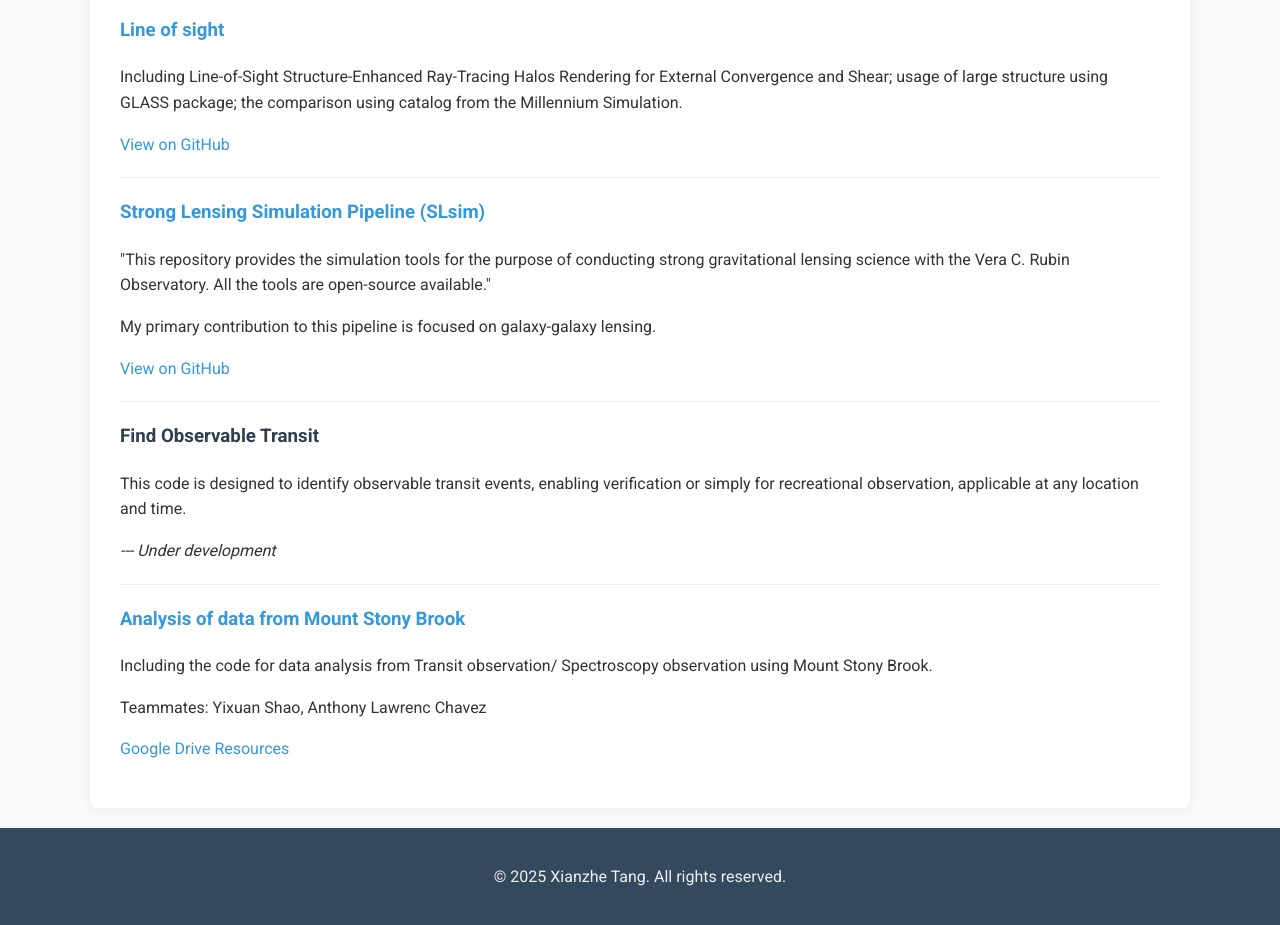
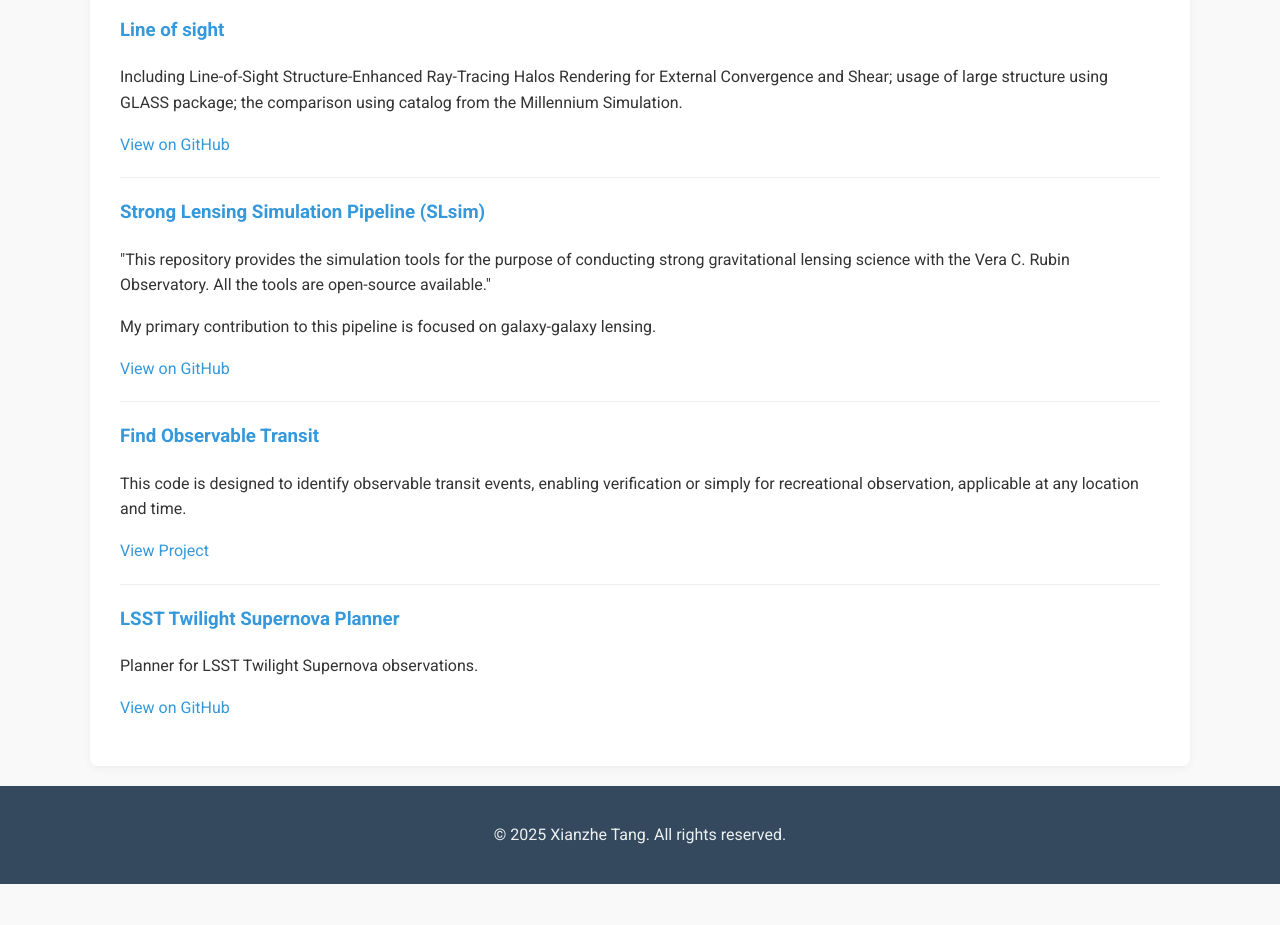
Before and after one commit to trivialTZ/trivialTZ.github.io, a plain HTML site: page code.html in a window 1280 px wide. Shown: the part 175-1100 px from the top of the page. After the commit the page ends 1059 px from the top, so only its background shows below. Drawn offline with Linux system fonts and the light colour scheme.

Commit message:
Update project and research links, revise profile
Updated code.html to replace project links and descriptions, including new LSST Twilight Supernova Planner. Revised index.html profile section for clarity and removed duplicate degree information. Updated research.html to add direct links to published papers instead of 'Paper in preparation' notes.

```diff
--- a/code.html
+++ b/code.html
@@ -51,21 +51,19 @@
             <hr style="border: 0; border-top: 1px solid #eee; margin: 20px 0;">
 
             <article>
-                <h3>Find Observable Transit</h3>
+                <h3><a href="https://trivialtz.github.io/findAvailableTransit/" target="_blank">Find Observable
+                        Transit</a></h3>
                 <p>This code is designed to identify observable transit events, enabling verification or simply for
                     recreational observation, applicable at any location and time.</p>
-                <p><em>--- Under development</em></p>
+                <p><a href="https://trivialtz.github.io/findAvailableTransit/" target="_blank">View Project</a></p>
             </article>
             <hr style="border: 0; border-top: 1px solid #eee; margin: 20px 0;">
 
             <article>
-                <h3><a href="https://github.com/trivialTZ/AstroLab/tree/main" target="_blank">Analysis of data from
-                        Mount Stony Brook</a></h3>
-                <p>Including the code for data analysis from Transit observation/ Spectroscopy observation using Mount
-                    Stony Brook.</p>
-                <p>Teammates: Yixuan Shao, Anthony Lawrenc Chavez</p>
-                <p><a href="https://drive.google.com/drive/folders/1y2FSDPTJm0jAuSd2qiyk2IahinY2cKMi?usp=sharing"
-                        target="_blank">Google Drive Resources</a></p>
+                <h3><a href="https://github.com/trivialTZ/Lsst-Twilight-SNe" target="_blank">LSST Twilight Supernova
+                        Planner</a></h3>
+                <p>Planner for LSST Twilight Supernova observations.</p>
+                <p><a href="https://github.com/trivialTZ/Lsst-Twilight-SNe" target="_blank">View on GitHub</a></p>
             </article>
         </section>
     </main>
```
Also changed, not shown: index.html (+15 -4 lines), research.html (+4 -2 lines), 1 other file.
